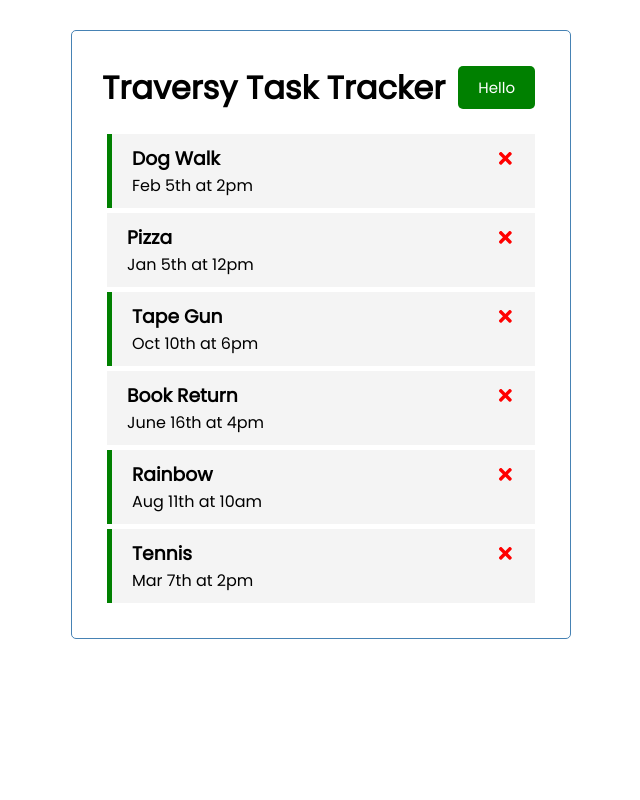
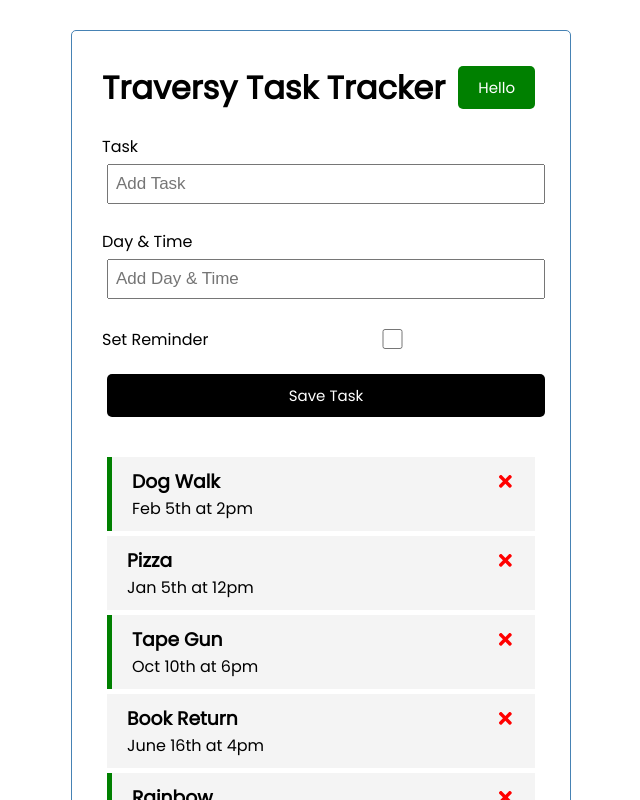
Before and after one commit to chrisyoung0101/react-task-tracker-6, a React (Create React App) app: page / in a window 1280 px wide. Shown: the top 800 px of the page, without its empty margins (319-959 px from the left). Built offline with nearby package versions, Linux system fonts and the light colour scheme.

Commit message:
create AddTask input forms, checkbox & submit btn

```diff
--- a/src/App.js
+++ b/src/App.js
@@ -2,6 +2,7 @@ import React from 'react';
 import { useState } from 'react';
 import Header from './components/Header';
 import Tasks from './components/Tasks';
+import AddTask from './components/AddTask';
 
 function App() {
   const [tasks, setTasks] = useState([
@@ -61,6 +62,7 @@ function App() {
   return (
     <div className="container">
       <Header />
+      <AddTask />
       {tasks.length > 0 ? (
         <Tasks tasks={tasks} onDelete={deleteTask} onToggle={toggleReminder} />
       ) : (
--- /dev/null
+++ b/src/components/AddTask.js
@@ -0,0 +1,23 @@
+import React from 'react';
+
+const AddTask = () => {
+  return (
+    <form className="add-form">
+      <div className="form-control">
+        <label>Task</label>
+        <input type="text" placeholder="Add Task" />
+      </div>
+      <div className="form-control">
+        <label>Day & Time</label>
+        <input type="text" placeholder="Add Day & Time" />
+      </div>
+      <div className="form-control form-control-check">
+        <label>Set Reminder</label>
+        <input type="checkbox" />
+      </div>
+      <input type="submit" value="Save Task" className="btn btn-block" />
+    </form>
+  );
+};
+
+export default AddTask;
```
